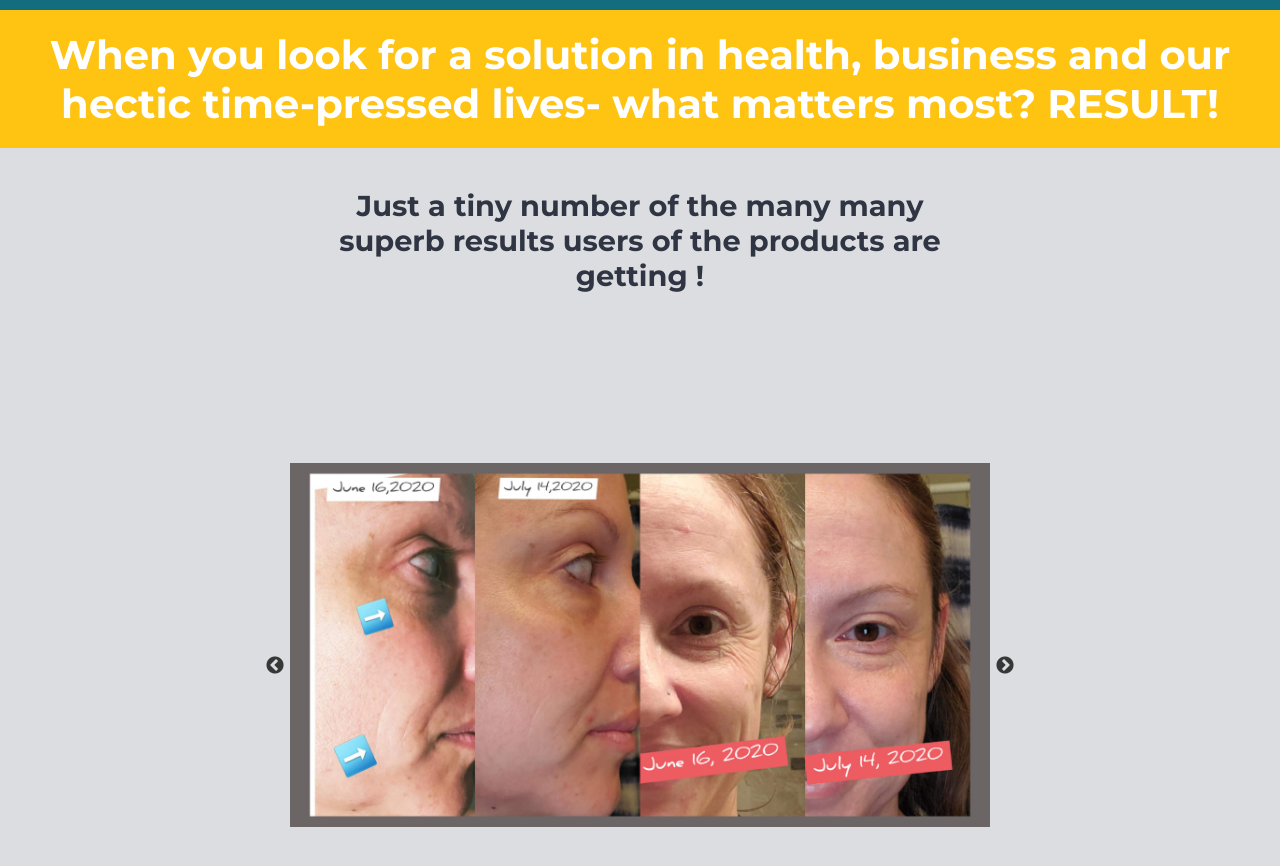
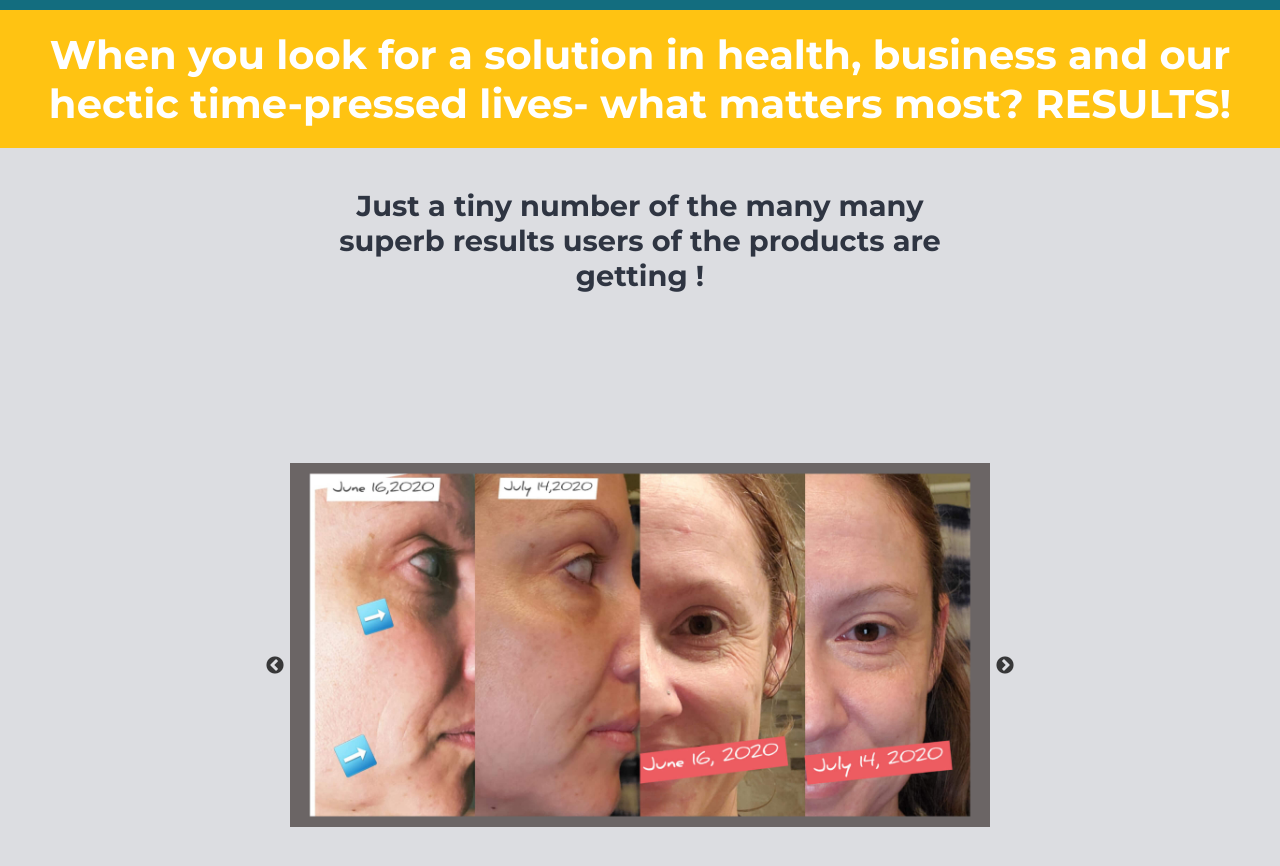
Before and after one commit to haditedi/healthresults, a Gatsby site: page / in a window 1280 px wide. Shown: the part 70-936 px from the top of the page. Built offline with nearby package versions, Linux system fonts and the light colour scheme; Gatsby itself is replaced by a stand-in of ours.

Commit message:
added s at Index

```diff
--- a/src/pages/index.js
+++ b/src/pages/index.js
@@ -126,7 +126,7 @@ const Index = () => {
             data-sal-duration="2000"
           >
             When you look for a solution in health, business and our hectic
-            time-pressed lives- what matters most? RESULT!
+            time-pressed lives- what matters most? RESULTS!
           </h1>
         </section>
       </div>
```
